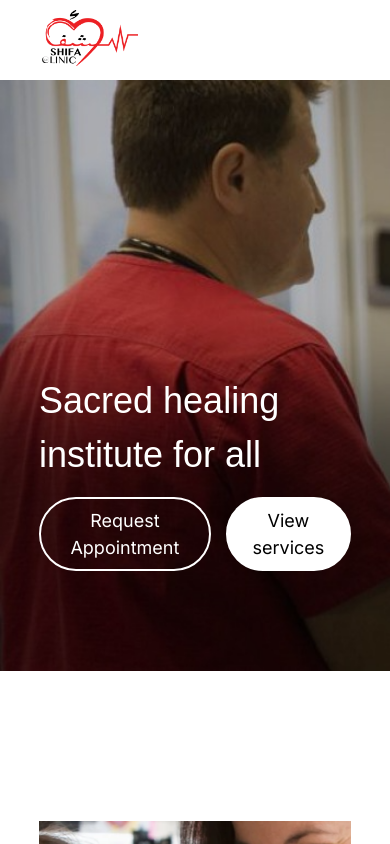
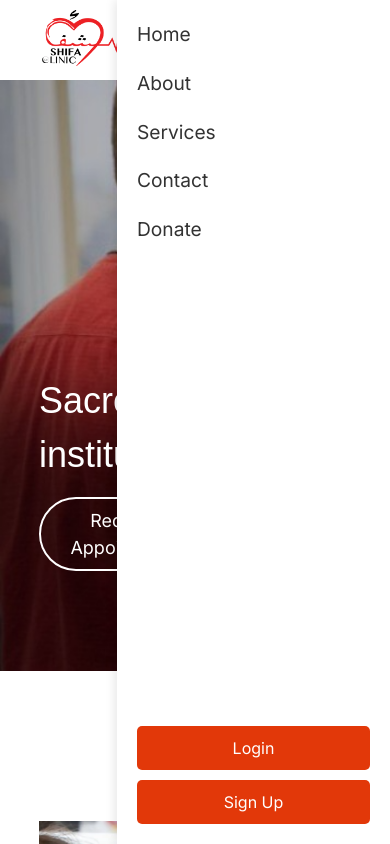
Before and after one commit to dylsub/SHIFAClinicWebsite, a Next.js app: page / in a window 390 px wide. Shown: the top 844 px of the page. Built offline with nearby package versions, Linux system fonts and the light colour scheme; a web font is replaced by a local one.

Commit message:
mobilenav

```diff
--- a/app/(components)/navigation/MobileNavMenu.jsx
+++ b/app/(components)/navigation/MobileNavMenu.jsx
@@ -1,22 +1,37 @@
-import React from 'react'
+import React from 'react';
+import Link from 'next/link';
+import styles from './MobileNavMenu.module.css';
 
 const MobileNavMenu = () => {
-    // Ayush
-    // You are going to design a mobile navigational panel
+  return (
+    <div className={styles.mobileNavMenu}>
+      <ul className={styles.navLinks}>
+        <li>
+          <Link href="/home">Home</Link>
+        </li>
+        <li>
+          <Link href="/about">About</Link>
+        </li>
+        <li>
+          <Link href="/services">Services</Link>
+        </li>
+        <li>
+          <Link href="/contact">Contact</Link>
+        </li>
+        <li>
+          <Link href="/donate">Donate</Link>
+        </li>
+      </ul>
+      <div className={styles.buttons}>
+        <Link href="/login" className={styles.button}>
+          Login
+        </Link>
+        <Link href="/signup" className={styles.button}>
+          Sign Up
+        </Link>
+      </div>
+    </div>
+  );
+};
 
-    // View https://dylsub.me or https://stemandbudsnaperville.org for reference
-    // Make your chrome window narrow and click the button that appears on the navigation bar
-
-    // Make the width of this panel like 70vw and the height 100vh
-    // Don't worry about the logic of closing and opening the panel but make sure that the links and buttons function correctly
-
-    // Style is up to your creativity: make it look clean!
-
-  return (
-    <div>
-
-    </div>
-  )
-}
-
-export default MobileNavMenu
+export default MobileNavMenu;
--- a/app/(components)/navigation/MobileNavMenu.module.css
+++ b/app/(components)/navigation/MobileNavMenu.module.css
@@ -0,0 +1,61 @@
+/* Container for the mobile navigation menu */
+.mobileNavMenu {
+    position: fixed;
+    top: 0;
+    right: 0;
+    width: 70vw; /* Menu width */
+    height: 100vh; /* Full screen height */
+    background-color: #fff; /* Clean white background */
+    box-shadow: -2px 0 10px rgba(0, 0, 0, 0.1); /* Slight shadow for depth */
+    display: flex;
+    flex-direction: column;
+    justify-content: space-between;
+    padding: 20px;
+    z-index: 1000; /* Ensure it sits above other content */
+  }
+
+  /* Navigation links */
+  .navLinks {
+    list-style: none;
+    padding: 0;
+    margin: 0;
+  }
+
+  .navLinks li {
+    margin-bottom: 20px;
+  }
+
+  .navLinks a {
+    text-decoration: none;
+    font-size: 1.2rem;
+    color: #333;
+    font-family: "Inter", sans-serif;
+    transition: color 0.3s ease;
+  }
+
+  .navLinks a:hover {
+    color: #e23809; /* Red highlight on hover */
+  }
+
+  /* Button container */
+  .buttons {
+    display: flex;
+    flex-direction: column;
+    gap: 10px;
+  }
+
+  .button {
+    padding: 10px 20px;
+    text-align: center;
+    border-radius: 5px;
+    background-color: #e23809; /* Red background */
+    color: #fff;
+    text-decoration: none;
+    font-family: "Inter", sans-serif;
+    font-size: 1rem;
+    transition: background-color 0.3s ease;
+  }
+
+  .button:hover {
+    background-color: #c52006; /* Darker red on hover */
+  }
--- a/app/page.js
+++ b/app/page.js
@@ -22,11 +22,13 @@
 import BackgroundWhiteWrapper from "./(components)/reusables/BackgroundWhiteWrapper";
 import Contact from "./(components)/reusables/Contact";
 import BackgroundDarkGreyWrapper from "./(components)/reusables/BackgroundDarkGreyWrapper";
+import MobileNavMenu from "./(components)/navigation/MobileNavMenu";
 
 export default function Home() {
   return (
     <div className="main">
       <NavBar></NavBar>
+      <MobileNavMenu></MobileNavMenu>
       <HomeHero></HomeHero>
 
       <BackgroundWhiteWrapper>
```
Also changed, not shown: 1 other file (tests, documents, lock files or other folders).
